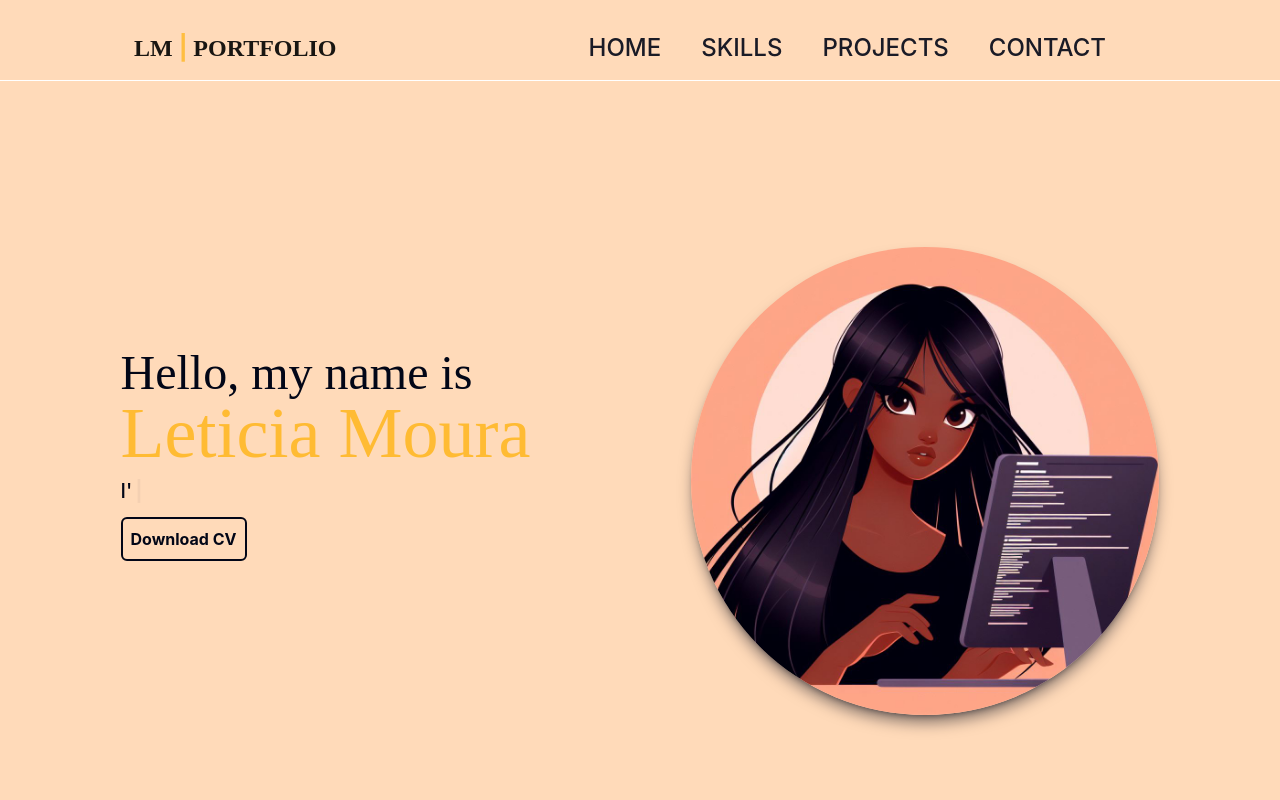
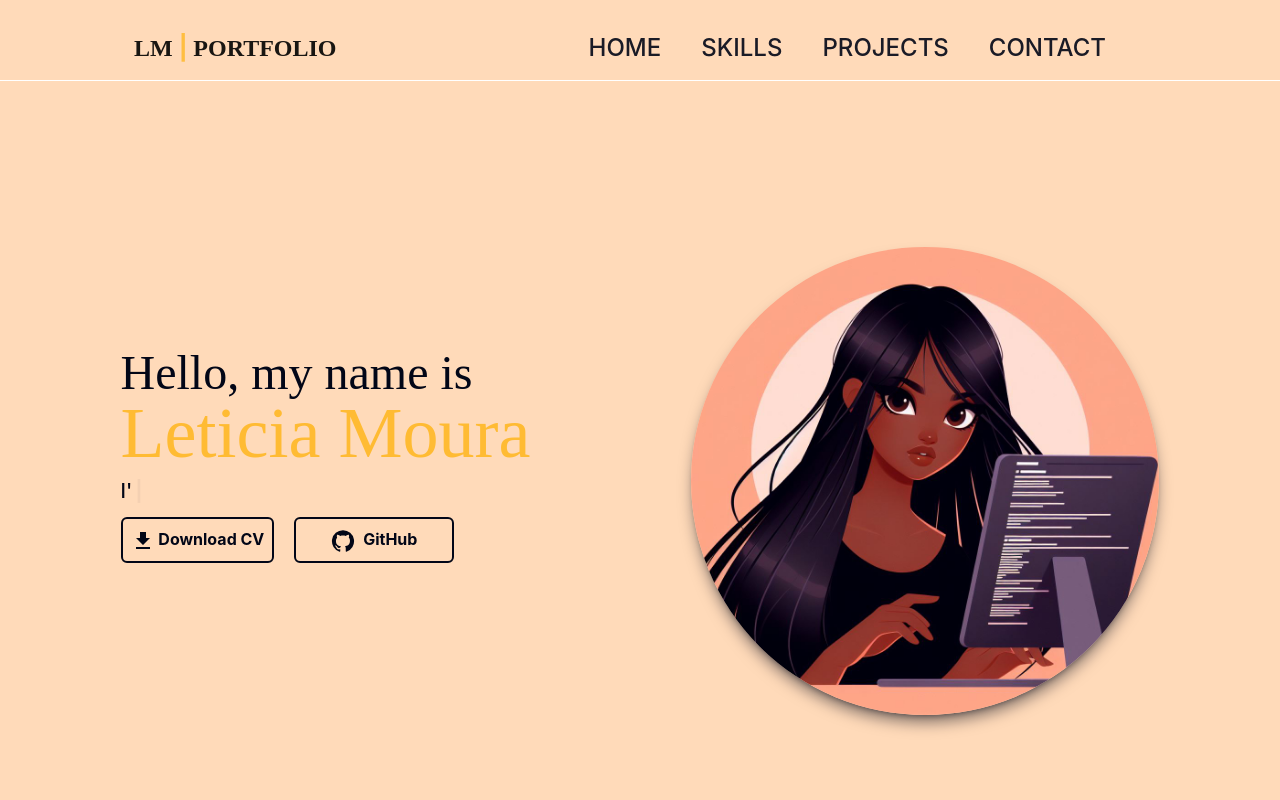
Before and after one commit to LetticiaMoura/portfolio, a React (Vite) app: page / in a window 1280 px wide. Shown: the top 800 px of the page. Built offline with nearby package versions, Linux system fonts and the light colour scheme; a web font is replaced by a local one.

Commit message:
feat: Adicionando botão

```diff
--- a/package.json
+++ b/package.json
@@ -16,11 +16,11 @@
   "dependencies": {
     "@emailjs/browser": "^4.3.3",
     "@emotion/react": "^11.11.4",
-    "@emotion/styled": "^11.11.0",
+    "@emotion/styled": "^11.11.5",
     "@fontsource/gfs-didot": "^5.0.8",
     "@fontsource/roboto": "^5.0.12",
-    "@mui/icons-material": "^5.15.14",
-    "@mui/material": "^5.15.14",
+    "@mui/icons-material": "^5.15.15",
+    "@mui/material": "^5.15.15",
     "@mui/styled-engine-sc": "^6.0.0-alpha.18",
     "json-server": "^1.0.0-alpha.23",
     "react": "^18.2.0",
--- a/src/components/layout/Curriculum.tsx
+++ b/src/components/layout/Curriculum.tsx
@@ -1,6 +1,8 @@
 import  { Component } from 'react';
 
 import curriculum from '../../assets/curriculoLM.pdf';
+
+import FileDownloadIcon from '@mui/icons-material/FileDownload';
 
 class Curriculum extends Component {
 
@@ -10,7 +12,7 @@ class Curriculum extends Component {
 
         <div>
 
-          <a href = {curriculum} target = "_blank">Download CV</a>
+          <a href = {curriculum} target = "_blank"><FileDownloadIcon /> Download CV </a>
 
         </div>
 
--- a/src/components/pages/Home.tsx
+++ b/src/components/pages/Home.tsx
@@ -1,6 +1,8 @@
 import Curriculum from '../layout/Curriculum';
 
-import { useTypewriter, Cursor } from "react-simple-typewriter"
+import GitHubIcon from '@mui/icons-material/GitHub';
+
+import { useTypewriter, Cursor } from "react-simple-typewriter";
 
 import Perfil from '../../assets/image.jpg'
 
@@ -32,20 +34,23 @@ function Home() {
                     </span>
                 </p>
 
-                <button className='p-2 mt-3 text-slate-blue font-bold rounded-md border-2 border-solid border-slate-blue hover:bg-slate-gray/30 text-center'> <Curriculum /> </button>
+                <div className='flex gap-5'>
+                    <button className='p-2 mt-3 w-42 text-slate-blue font-bold rounded-md border-2 border-solid border-slate-blue hover:bg-slate-gray/30 text-center'> <Curriculum /> </button>
+                    <a href="https://github.com/letticiamoura" className='p-2 mt-3 w-40 text-slate-blue font-bold rounded-md border-2 border-solid border-slate-blue hover:bg-slate-gray/30 text-center'><GitHubIcon sx={{ marginRight: '0.5rem' }} />GitHub</a>
+                </div>
 
             </div>
 
             <img className="w-auto h-[38vh] z-40 min-h-auto min-w-auto rounded-full sm:w-auto sm:h-[50vh] md:w-auto md:h-[55vh] shadow-lg shadow-slate-blue/50 lg:w-auto lg:h-[70%] xl:w-auto xl:h-[65%] cursor-cat" src={Perfil} alt='Profile Photo'/>
 
             <div className="
-                h-[40vh]
-                w-[80vw]
+                h-[38vh]
+                w-[75vw]
                 rounded-full
                 absolute
-                top-[16%]
+                top-[17%]
                 border-orange
-                border-[22px]
+                border-[25px]
 
                 pq:top-[16%]
                 pq:h-[40vh]
@@ -75,6 +80,7 @@ function Home() {
             </div>
 
             <div className="
+                hidden
                 h-[44vh]
                 w-[79vw]
                 rounded-full
--- a/src/components/pages/Projects.tsx
+++ b/src/components/pages/Projects.tsx
@@ -41,7 +41,7 @@ function Projects() {
 
             {/*<h1 className="text-4xl text-center bg-slate-blue text-pessego h-15 p-3 rounded-md">Projects</h1>
             */}
-            <div className="flex justify-around gap-11 p-10 pb-10 overflow-x-scroll scroll-smooth  scrollbar-thin scrollbar-thumb-pessego scrollbar-track-pessego">
+            <div className="flex justify-around gap-11 p-10 pb-10 overflow-x-scroll scroll-smooth  scrollbar-thin scrollbar-thumb-gray/50 scrollbar-track-pessego">
 
             <div className="flex-shrink-0 md:block lg:block xl:block cursor-pointer" >
 
```
Also changed, not shown: src/assets/secretWord.png, 1 other file (tests, documents, lock files or other folders).
